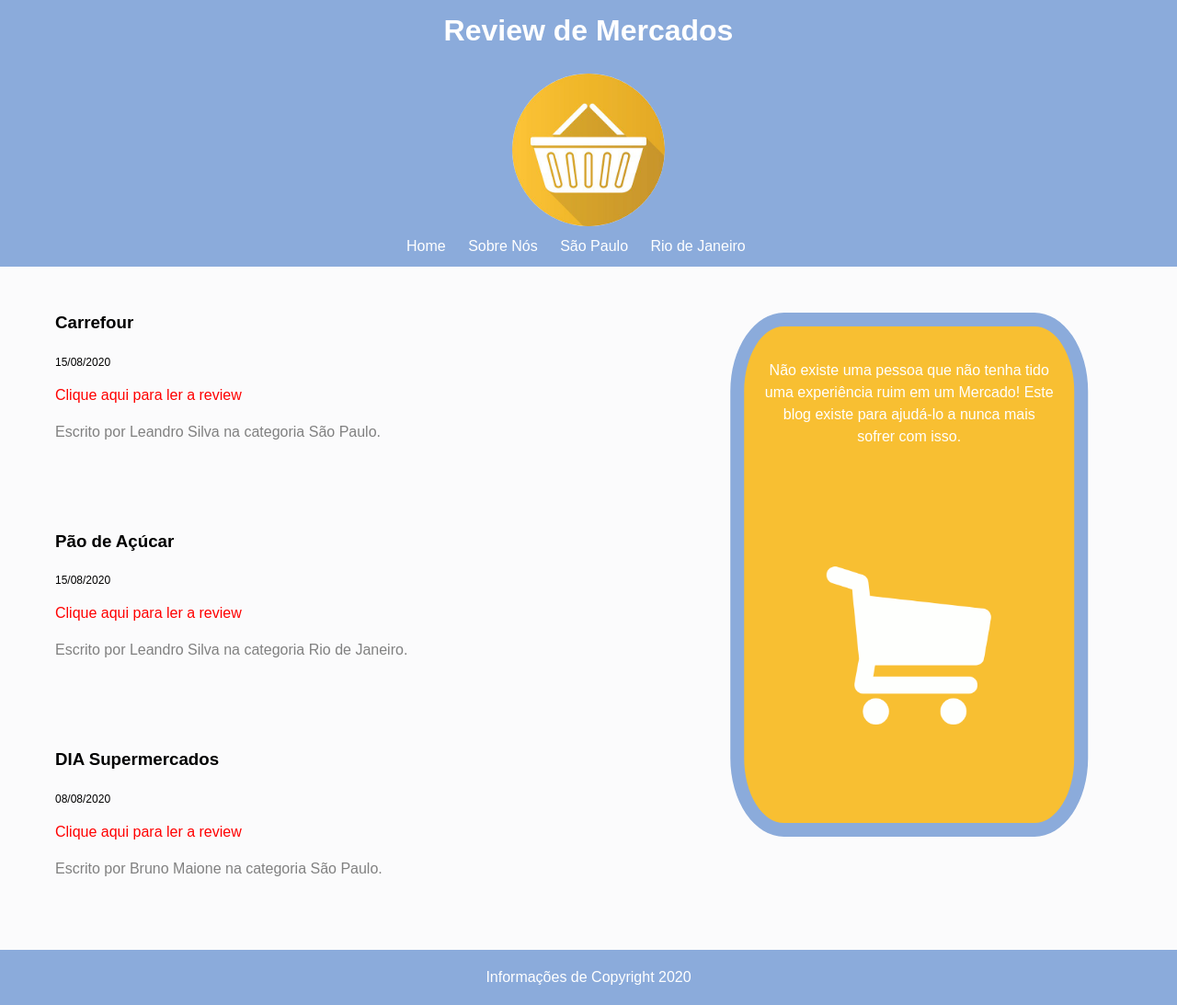
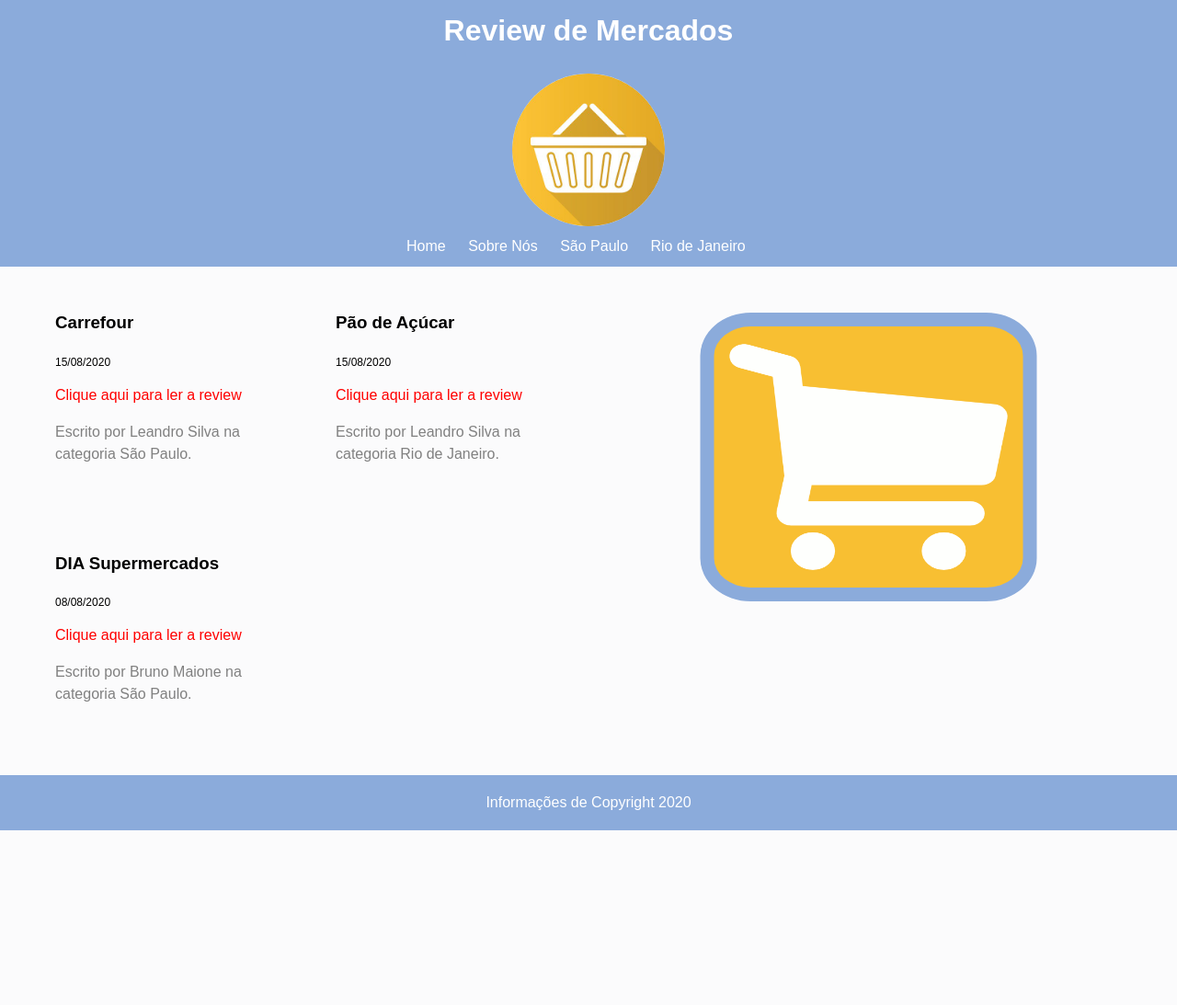
Before and after one commit to Maionepy/primeira_entrega, a Jekyll site: the page built from index.markdown, in a window 1280 px wide. Shown: the whole page at 92% size. Built offline with Jekyll 4.4.1, drawn with Linux system fonts in a browser that asks for light colours; after the commit the page ends 903 px from its top, so only the background shows below that.

Commit message:
Versão Responsiva

```diff
--- a/_layouts/home.html
+++ b/_layouts/home.html
@@ -30,7 +30,6 @@ layout: default
             {% endfor %}
         </section>
         <aside id="sidebar">
-            <p>Não existe uma pessoa que não tenha tido uma experiência ruim em um Mercado! Este blog existe para ajudá-lo a nunca mais sofrer com isso.</p>
             <img src="{{ '/assets/images/icone-carrinho.png' | relative_url }}" id='icone-carrinho'>
         </aside>
     </main>
--- a/_sass/main.scss
+++ b/_sass/main.scss
@@ -75,8 +75,9 @@ main {
     align-self: center;
     width: calc(100% - 60px);
     display: grid;
+    grid-template-columns: 1fr 1fr;
 
-    grid-template-areas: "bx3 bx2"  "bx1 bx2";
+    grid-template-areas: "bx3 bx2" "bx1 bx2";
 }
 
 .posts {
@@ -111,15 +112,15 @@ article img {
 }
 
 aside {
+    position: relative;
     margin: 50px 30px;
-    height: 80%;
-    max-width: 50%;
-    translate: 75%;
+    max-height: 60%;
+    max-width: 60%;
+    translate: 25%;
     border: 15px  solid var(--secondary-background);
     background-color: var(--tertiary-background);
     color: var(--secondary-color);
     grid-area: bx2;
-    text-align: center;
     border-radius: 15%;
 }
 
@@ -148,8 +149,9 @@ footer#rodape-principal{
 
 #icone-carrinho{
     filter: invert(100%);
-    scale: 50%;
+    scale: 90%;
     width: 100%;
+    height: 100%;
     display: block;
     margin-top: auto;
     margin-bottom: auto;
@@ -173,3 +175,17 @@ li a{
 li a:hover {
     color:var(--tertiary-background);
 }
+
+@media only screen and (max-width: 768px) {
+    main {
+        grid-template-columns: auto;
+        grid-template-areas: "bx3" "bx2";
+    }
+}
+
+@media only screen and (max-width: 576px) {
+    .posts {
+        grid-template-columns: auto;
+        grid-template-areas: "bx3" "bx2";
+    }
+}
```
